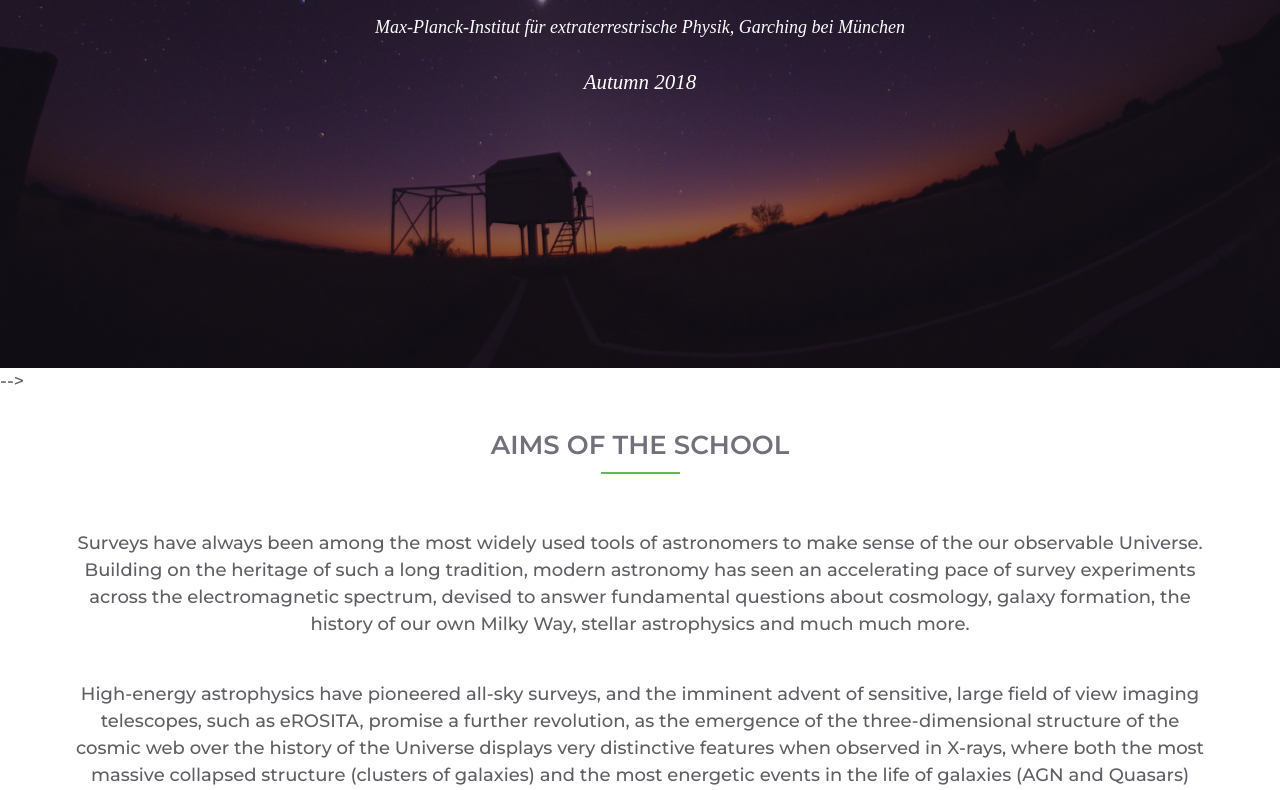
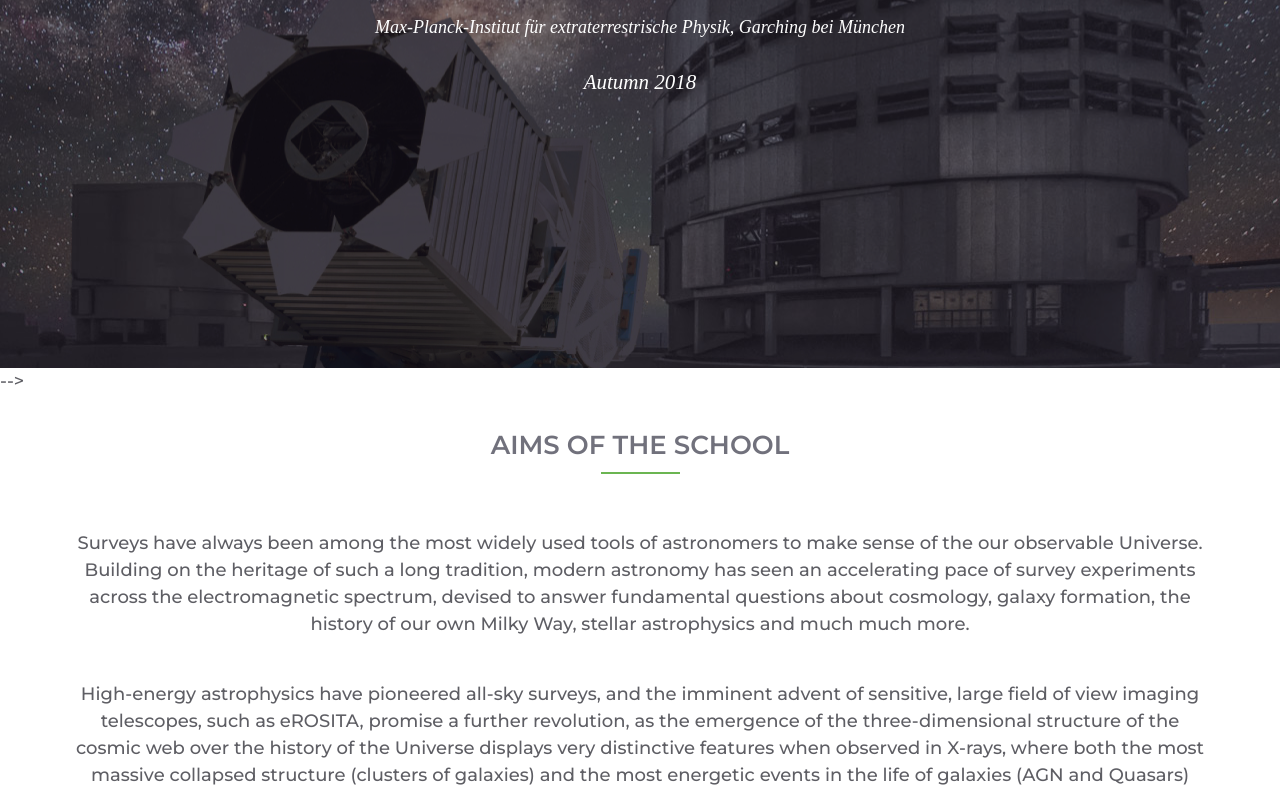
Before and after one commit to amalyali/ahead_website, a plain HTML site: page index.html in a window 1280 px wide. Shown: the part 432-1222 px from the top of the page. Drawn offline with nearby package versions, Linux system fonts and the light colour scheme; some packages are replaced by stand-ins of ours; a script that the page names is missing.

Commit message:
updated image of website

```diff
--- a/index.html
+++ b/index.html
@@ -93,7 +93,7 @@
 
             <!-- banner image -->
             <figure>
-                <div class="parallax-window item tp-banner-container" data-parallax="scroll" data-image-src="images/star_background.jpg"></div>
+                <div class="parallax-window item tp-banner-container" data-parallax="scroll" data-image-src="images/ahead_bkg2.jpg"></div>
             </figure>
             <!-- banner image -->
         </header>
```
Also changed, not shown: images/ahead_bkg2.jpg (added).
